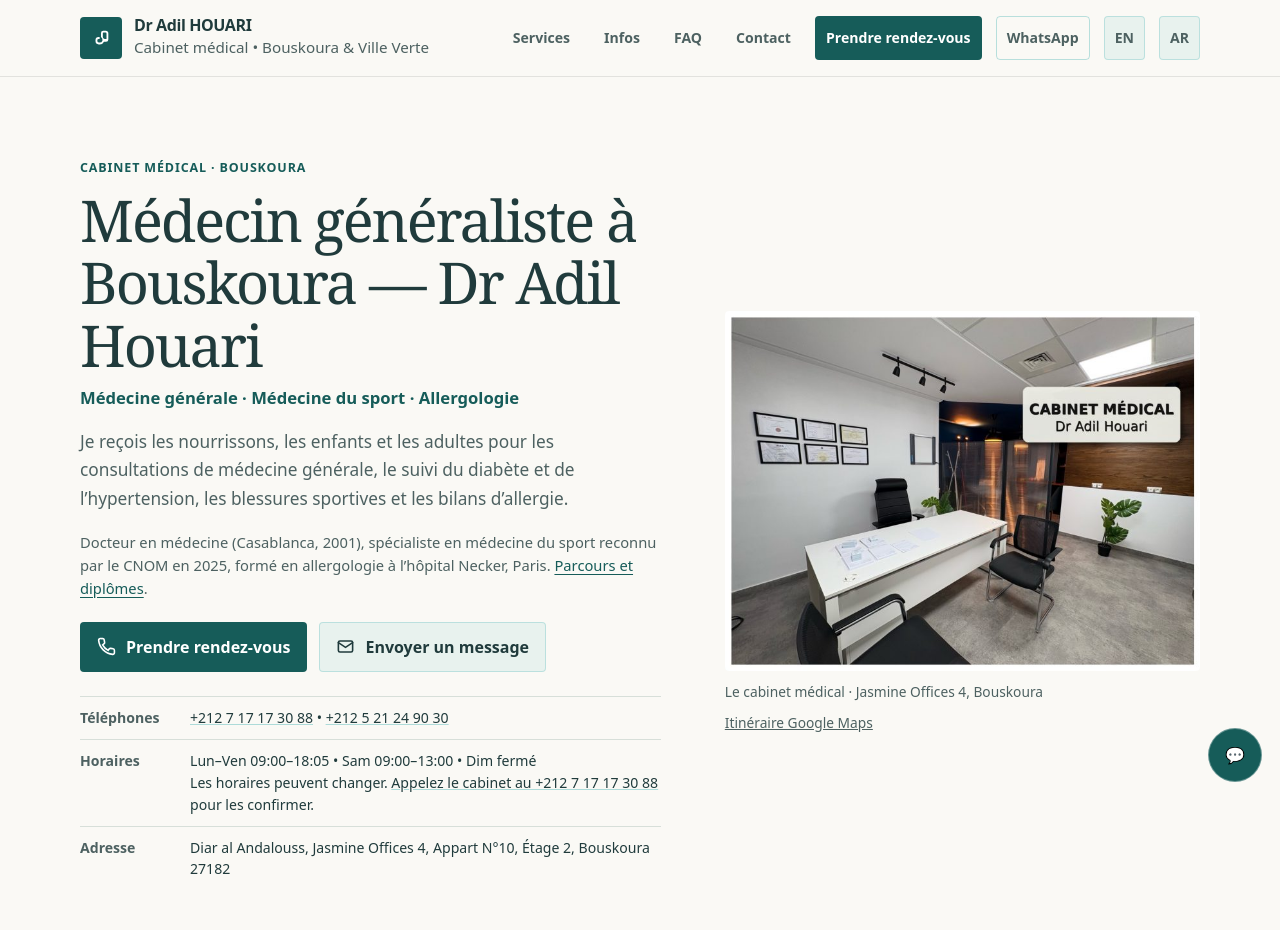
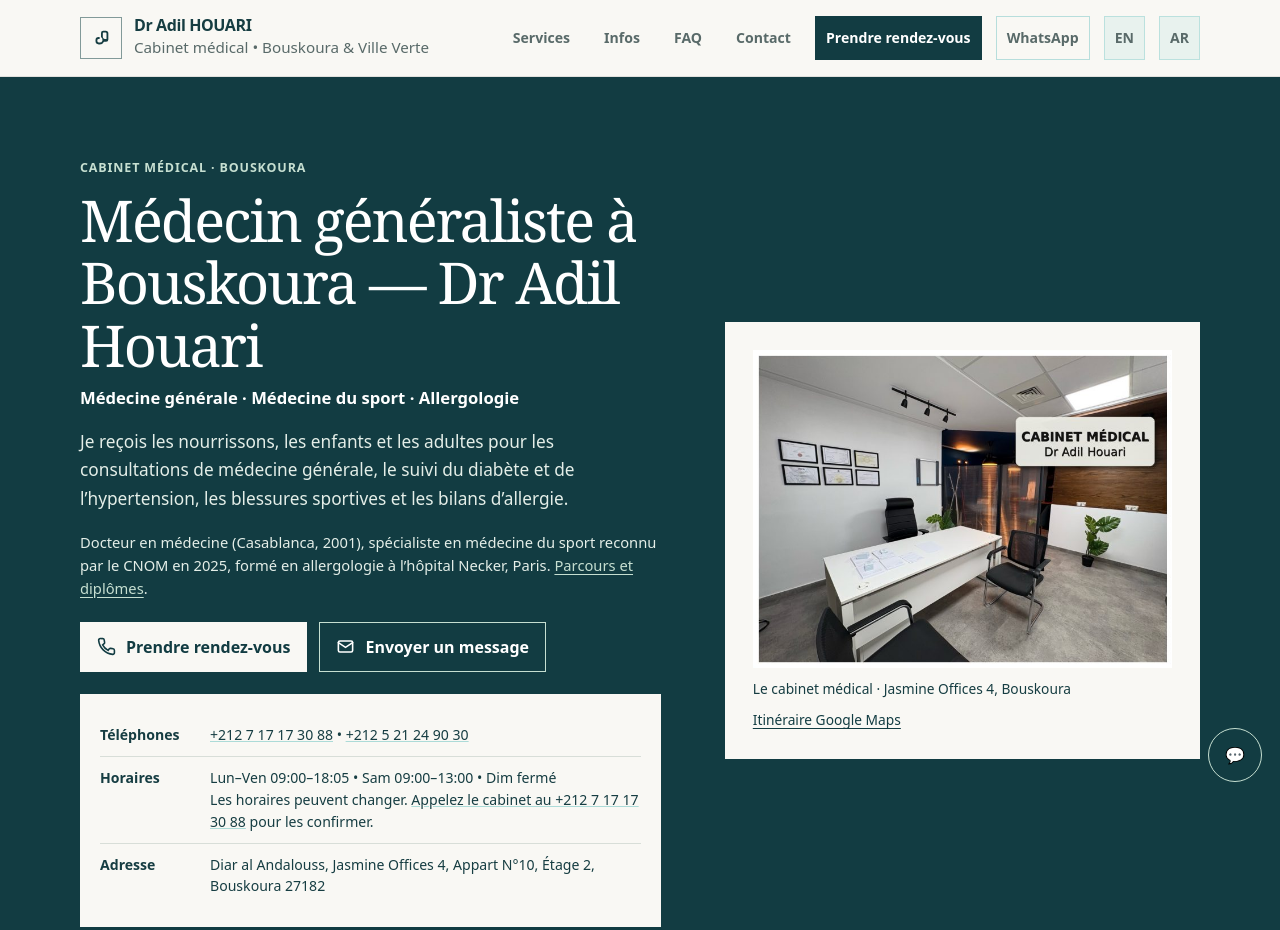
Before and after one commit to dirmedical007-lgtm/docteuradilhouari, a plain HTML site: page index.html in a window 1280 px wide. Shown: the top 930 px of the page. Drawn offline with Linux system fonts and the light colour scheme.

Commit message:
Restore approved V3 petrol blue, ivory and sage palette

```diff
--- a/styles.css
+++ b/styles.css
@@ -907,3 +907,34 @@ html[dir=rtl] .home-v4 .section__head h2{font-family:inherit;letter-spacing:0}
  html[dir=rtl] .home-v4 .fab-wa{right:auto;left:12px;transform:none}
  .home-v4 footer{padding-bottom:76px}
 }
+
+/* V4.1 — exact V3 approved mockup palette, no content/SEO changes. */
+body.home-v4{--ink:#163d42;--dark:#123c42;--paper:#f9f8f4;--accent:#c6dfd1;--bg:var(--paper);--text:var(--ink);--muted:#596a69;--teal:var(--dark);--teal-3:var(--dark);--border:#d8ded8;background:var(--paper)}
+.home-v4 .header{background:var(--paper)}
+.home-v4 .brand__mark{background:transparent;color:var(--ink);border:1px solid #829a99;border-radius:0}
+.home-v4 .btn,.home-v4 .navbtn{border-radius:0}
+.home-v4 .nav .btn--primary,.home-v4 .btn--primary{background:var(--dark);color:#fff}
+.home-v4 .hero{background:var(--dark);color:#fff;border:0}
+.home-v4 .hero__copy h1{color:#fff}
+.home-v4 .hero__copy h1 .hero-location{color:var(--accent)}
+.home-v4 .hero__copy .badge{color:var(--accent)}
+.home-v4 .hero__credentials{color:#fff}
+.home-v4 .hero__copy .lead,.home-v4 .hero__bio{color:#e4eee8}
+.home-v4 .hero__bio a,.home-v4 .hero__copy a:not(.btn){color:var(--accent)}
+.home-v4 .hero__cta .btn--primary{background:var(--paper);color:var(--dark)}
+.home-v4 .hero__cta .btn--ghost{background:transparent;border:1px solid var(--accent);color:#fff}
+.home-v4 .hero__copy .trust{background:var(--paper);color:var(--ink);padding:20px;margin-top:22px}
+.home-v4 .hero__copy .trust li{border-color:var(--border)}
+.home-v4 .hero__copy .trust li:first-child{border-top:0}
+.home-v4 .hero__copy .trust__k,.home-v4 .hero__copy .trust__v,.home-v4 .hero__copy .trust a:not(.btn){color:var(--ink)}
+.home-v4 .clinic-photo{background:var(--paper);padding:clamp(14px,2.5vw,28px)}
+.home-v4 .clinic-photo img{border-radius:0}
+.home-v4 .clinic-photo figcaption{color:var(--ink)}
+.home-v4 .clinic-photo a{color:var(--dark);text-underline-offset:3px}
+.home-v4 .section--alt{background:#e7eee7}
+.home-v4 .section__head h2,.home-v4 .service h3{color:var(--ink)}
+.home-v4 .link,.home-v4 .service a{color:var(--dark)}
+.home-v4 .fab-wa{background:var(--dark);border:1px solid var(--accent)}
+.home-v4 .hero :focus-visible{outline-color:#fff}
+.home-v4 .hero .trust :focus-visible,.home-v4 .hero .clinic-photo :focus-visible{outline-color:var(--dark)}
+@media(max-width:560px){.home-v4 .hero__copy .trust{padding:16px}}
```
